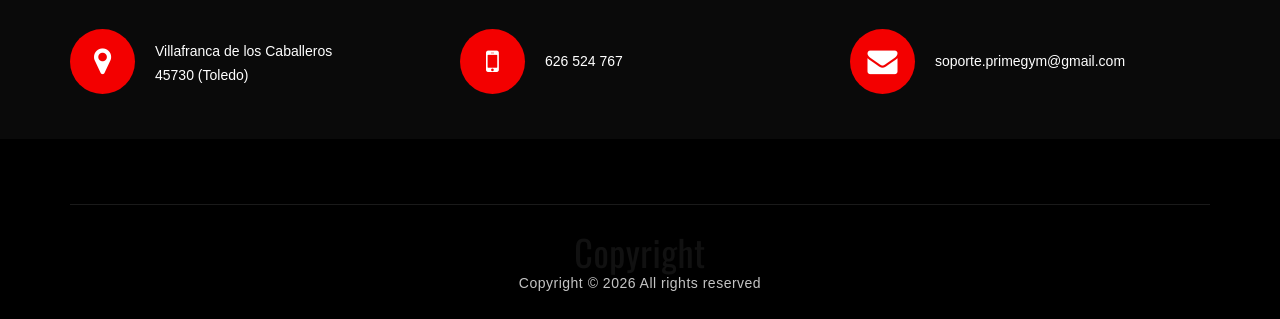
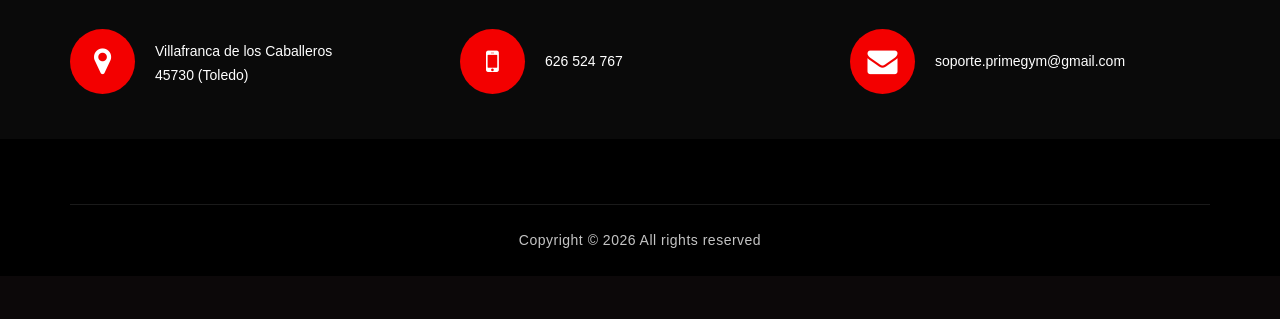
Before and after one commit to cosmincostea21/TFG-PrimeGym, a Django app: page / in a window 1280 px wide. Shown: the part 1659-1978 px from the top of the page. After the commit the page ends 1907 px from the top, so only its background shows below. Run offline with Django 5.2, Linux system fonts and the light colour scheme; some libraries are stand-ins or nearby versions; some web fonts are replaced.

Commit message:
{rama-cosmin} - Quitar Copy H2 erroneo

```diff
--- a/prime_gym/gimnasio/templates/gimnasio/class-details.html
+++ b/prime_gym/gimnasio/templates/gimnasio/class-details.html
@@ -379,7 +379,6 @@
             <div class="row">
                 <div class="col-lg-12 text-center">
                     <div class="copyright-text">
-                        <h2>Copyright</h2>
                         Copyright &copy;
                         <script>document.write(new Date().getFullYear());</script>
                         All rights reserved
--- a/prime_gym/gimnasio/templates/gimnasio/contact.html
+++ b/prime_gym/gimnasio/templates/gimnasio/contact.html
@@ -263,7 +263,6 @@
             <div class="row">
                 <div class="col-lg-12 text-center">
                     <div class="copyright-text">
-                        <h2>Copyright</h2>
                         Copyright &copy;
                         <script>document.write(new Date().getFullYear());</script>
                         All rights reserved
--- a/prime_gym/gimnasio/templates/gimnasio/index.html
+++ b/prime_gym/gimnasio/templates/gimnasio/index.html
@@ -275,7 +275,6 @@
             <div class="row">
                 <div class="col-lg-12 text-center">
                     <div class="copyright-text">
-                        <h2>Copyright</h2>
                         Copyright &copy;
                         <script>document.write(new Date().getFullYear());</script>
                         All rights reserved
--- a/prime_gym/gimnasio/templates/gimnasio/services.html
+++ b/prime_gym/gimnasio/templates/gimnasio/services.html
@@ -331,7 +331,6 @@
             <div class="row">
                 <div class="col-lg-12 text-center">
                     <div class="copyright-text">
-                        <h2>Copyright</h2>
                         Copyright &copy;
                         <script>document.write(new Date().getFullYear());</script>
                         All rights reserved
```
